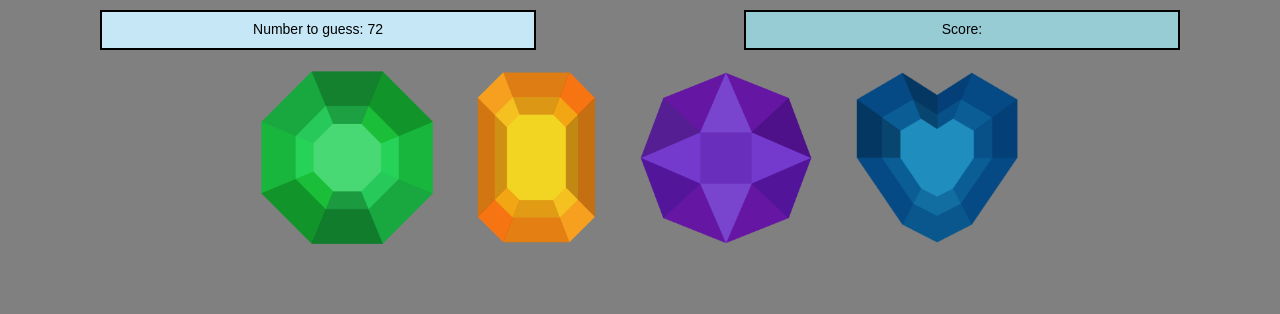
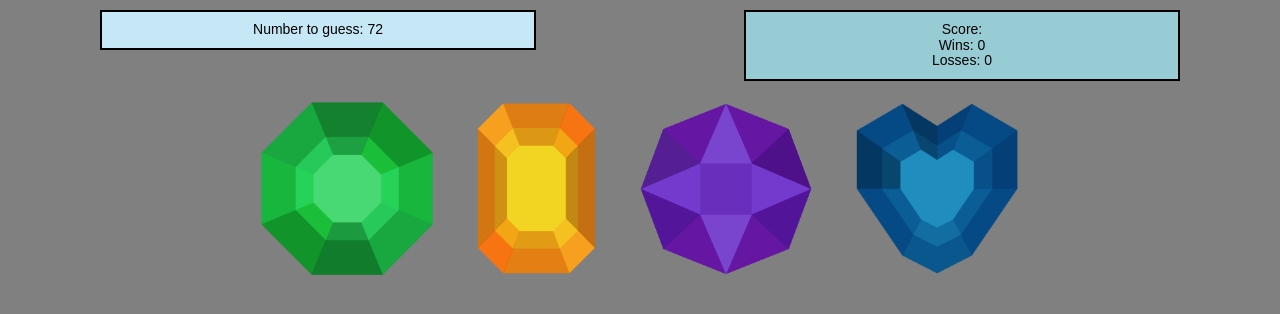
Before and after one commit to epribs/week-4-game, a PHP site: page / in a window 1280 px wide. Shown: the part 80-394 px from the top of the page. Run offline with PHP 8.4, Linux system fonts and the light colour scheme; some libraries are stand-ins or nearby versions.

Commit message:
added w/l html

```diff
--- a/assets/css/styles.css
+++ b/assets/css/styles.css
@@ -45,7 +45,6 @@ header {
 	text-align: center;
 	margin:10 auto;
 	padding: 10px 0;
-	clear: left;
 }
 #myScore {
 	float: right;
@@ -55,10 +54,10 @@ header {
 	text-align: center;
 	margin:10 auto;
 	padding: 10px 0;
-	clear: right;
 }
 #crystals {
-	margin:10px auto;
+	clear:both;
+	margin:20px auto;
 	text-align: center;
 	width: 100%;
 }
--- a/assets/js/game.js
+++ b/assets/js/game.js
@@ -1,16 +1,15 @@
-
-var wins = 0;
-var loss = 0;
 
 
-$("#wins").text(wins);
-$("#loss").text(loss);
 var targetNumber = Math.floor(Math.random() * (120 - 19)) + 19;
   $("#number-to-guess").text(targetNumber);
   var counter = 0;
   // Now for the hard part. Creating multiple crystals each with their own unique number value.
   // We begin by expanding our array to include four options.
   var numberOptions = [10, 5, 3, 7];
+  var wins = 0;
+  var loss = 0;
+  $("#wins").text(wins);
+  $("#loss").text(loss);
   // Next we create a for loop to create crystals for every numberOption.
   for (var i = 0; i < numberOptions.length; i++) {
     // For each iteration, we will create an imageCrystal
@@ -41,6 +40,7 @@ var targetNumber = Math.floor(Math.random() * (120 - 19)) + 19;
     // All of the same game win-lose logic applies. So the rest remains unchanged.
     $("#score").text(counter);
     if (counter === targetNumber) {
+      wins++;
       alert("You win!");
     }
     else if (counter >= targetNumber) {
--- a/index.html
+++ b/index.html
@@ -24,6 +24,8 @@
 		<section>
 			<div id="myScore">
 				<h3>Score: <span id="score"></span></h3>
+				<h3>Wins: <span id="wins"></span></h3>
+				<h3>Losses: <span id="loss"></span></h3>
 			</div>
 		</section>
 
@@ -31,6 +33,8 @@
 			<div id="crystals">
 	  </div>
 		</section>
+
+
 	</div>
 
 
```
